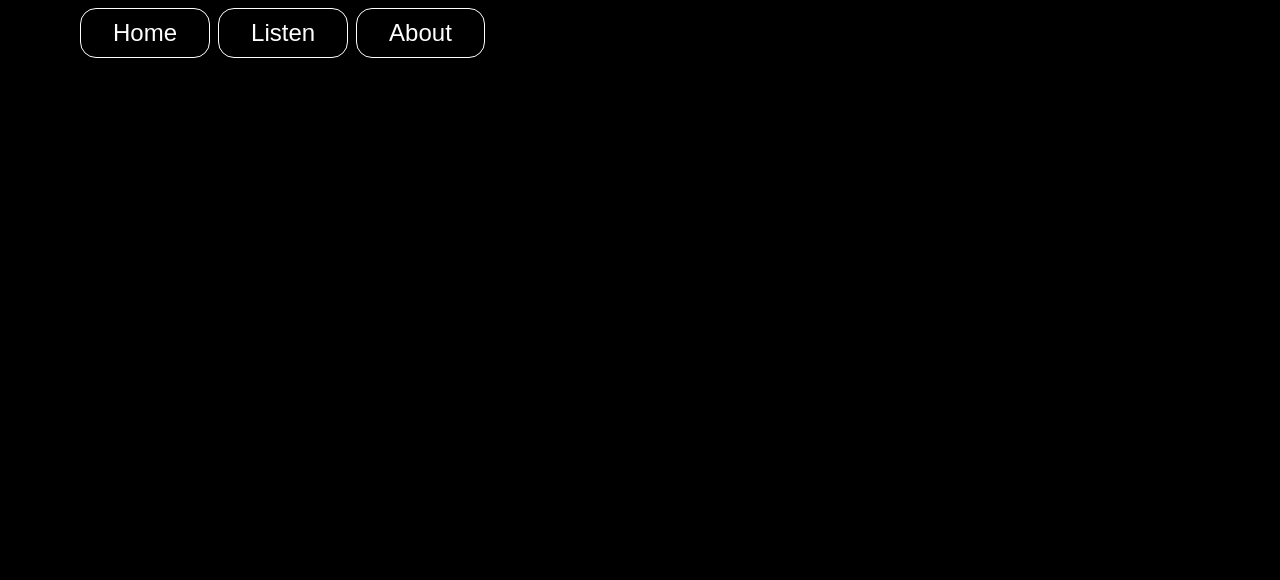
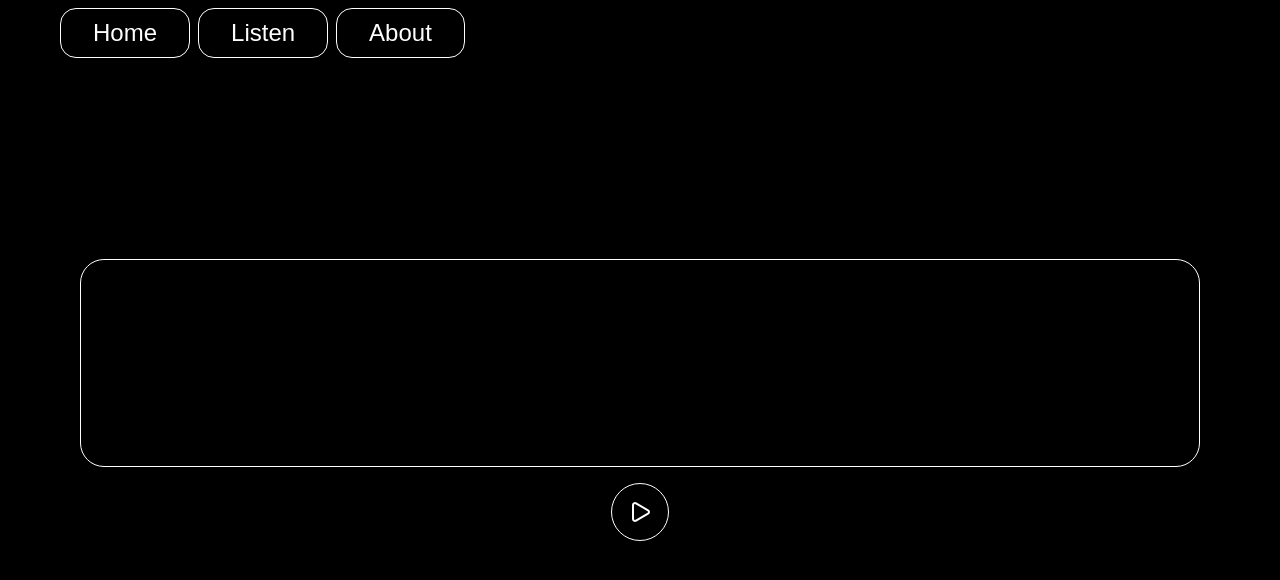
Before and after one commit to 82kota/Symphony-of-the-Universe, a Next.js app: page /listen in a window 1280 px wide. Shown: the top 580 px of the page. Built offline with nearby package versions, Linux system fonts and the light colour scheme.

Commit message:
add basic listen page elements

```diff
--- a/app/listen/page.tsx
+++ b/app/listen/page.tsx
@@ -1,7 +1,13 @@
+import SoundTrack from "@/components/sound_track";
+import { Play } from "lucide-react";
+
 export default function ListenPage() {
   return (
-    <div className="h-screen flex flex-col bg-black">
-      <button className="rounded-full border border-white"></button>
+    <div className="h-screen flex flex-col items-center justify-center bg-black">
+      <SoundTrack />
+      <button className=" p-4 rounded-full border border-white cursor-pointer transition-all duration-200">
+        <Play className="text-white"></Play>
+      </button>
     </div>
   );
 }
--- a/app/page.tsx
+++ b/app/page.tsx
@@ -1,5 +1,6 @@
 import Image from "next/image";
 import earth_pic from "@/public/images/earth_big.jpeg";
+import Link from "next/link";
 
 export default function Home() {
   return (
@@ -18,12 +19,12 @@ export default function Home() {
           The Universe's data transformed into sound{" "}
         </h2>
         <div>
-          <button
-            type="button"
+          <Link
+            href="/listen"
             className="text-4xl px-20 py-2 border-2 border-white rounded-full  text-white cursor-pointer hover:border-purple-400 hover:text-purple-400 hover:shadow-2xl transition-all duration-200"
           >
-            Play
-          </button>
+            Listen
+          </Link>
         </div>
       </main>
     </div>
--- a/components/navbar.tsx
+++ b/components/navbar.tsx
@@ -7,7 +7,7 @@ type NavItem = {
 
 export default function Navbar() {
   return (
-    <nav className="fixed flex flex-row items-center justify-baseline w-full h-auto py-2 px-20 gap-2 bg-black">
+    <nav className="fixed flex flex-row items-center justify-baseline w-full h-auto py-2 px-15 gap-2 bg-black">
       {navItems.map(({ href, text }) => (
         <NavbarButton key={href} href={href} text={text}></NavbarButton>
       ))}
--- /dev/null
+++ b/components/sound_track.tsx
@@ -0,0 +1,7 @@
+export default function SoundTrack() {
+  return (
+    <div className="w-full px-20">
+      <div className="border border-white w-full h-52 rounded-3xl mb-4"></div>
+    </div>
+  );
+}
```
